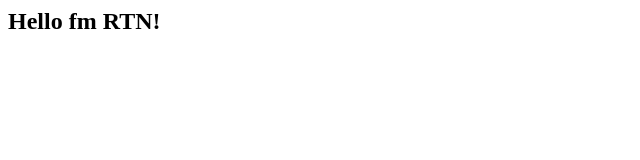
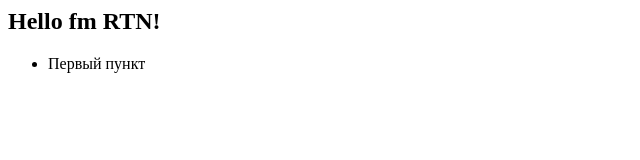
Before and after one commit to rtntula/rtntula, a plain HTML site: page index.htm in a window 1280 px wide. Shown: the whole page, without its empty margins (0-640 px from the left). Drawn offline with Linux system fonts and the light colour scheme.

Commit message:
Update index.htm

```diff
--- a/index.htm
+++ b/index.htm
@@ -1 +1,4 @@
 <h2>Hello fm RTN!</h2>
+<ul>
+  <li>Первый пункт</li>
+</ul>
```
